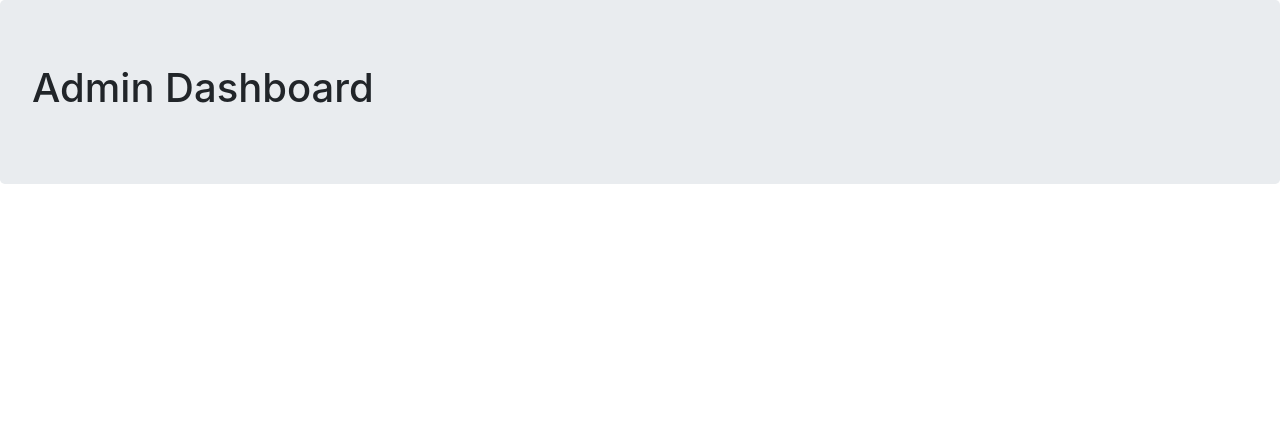
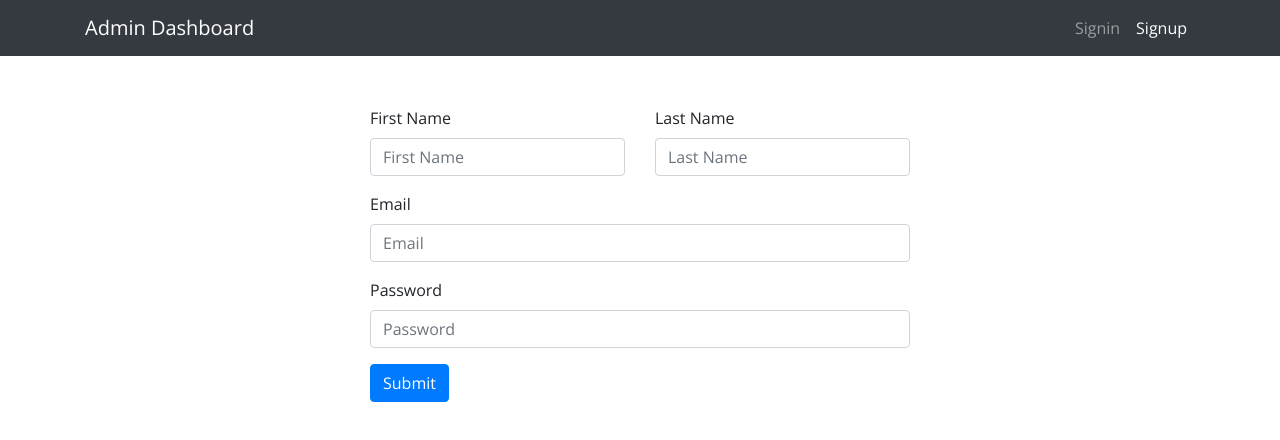
Before and after one commit to josephmathew900/flipkart-clone, a React (Create React App) app in the folder admin-app/: page /signup in a window 1280 px wide. Shown: the top 440 px of the page. Built offline with nearby package versions, Linux system fonts and the light colour scheme.

Commit message:
admin app layout - signin & signup

```diff
--- a/admin-app/src/App.js
+++ b/admin-app/src/App.js
@@ -1,14 +1,21 @@
 import './App.css';
-import { Jumbotron } from 'react-bootstrap';
+import { BrowserRouter as Router, Route, Switch } from 'react-router-dom';
+import Home from './containers/Home';
+import Signin from './containers/Signin';
+import Signup from './containers/Signup';
 
-function App() {
+const App = () => {
   return (
     <div className="App">
-      <Jumbotron>
-        <h1>Admin Dashboard</h1>
-      </Jumbotron>
+      <Router>
+        <Switch>
+          <Route exact path="/" component={Home} />
+          <Route path="/signin" component={Signin} />
+          <Route path="/signup" component={Signup} />
+        </Switch>
+      </Router>
     </div>
   );
-}
+};
 
 export default App;
--- /dev/null
+++ b/admin-app/src/components/Header/index.js
@@ -0,0 +1,45 @@
+import React from 'react';
+import { NavLink, Link } from 'react-router-dom';
+import { Navbar, Nav, NavDropdown, Container } from 'react-bootstrap';
+
+const Header = (props) => {
+  return (
+    <Navbar collapseOnSelect expand="lg" bg="dark" variant="dark">
+      <Container>
+        {/* <Navbar.Brand href="#home">Admin Dashboard</Navbar.Brand> */}
+        <Link to="/" className="navbar-brand">Admin Dashboard</Link>
+        <Navbar.Toggle aria-controls="responsive-navbar-nav" />
+        <Navbar.Collapse id="responsive-navbar-nav">
+          <Nav className="mr-auto">
+            {/* <NavDropdown title="Dropdown" id="collasible-nav-dropdown">
+              <NavDropdown.Item href="#action/3.1">Action</NavDropdown.Item>
+              <NavDropdown.Item href="#action/3.2">
+                Another action
+              </NavDropdown.Item>
+              <NavDropdown.Item href="#action/3.3">Something</NavDropdown.Item>
+              <NavDropdown.Divider />
+              <NavDropdown.Item href="#action/3.4">
+                Separated link
+              </NavDropdown.Item>
+            </NavDropdown> */}
+          </Nav>
+          <Nav>
+            {/* <Nav.Link href="#deets">Signin</Nav.Link> */}
+            <li className="nav-item">
+              <NavLink to="signin" className="nav-link">
+                Signin
+              </NavLink>
+            </li>
+            <li className="nav-item">
+              <NavLink to="signup" className="nav-link">
+                Signup
+              </NavLink>
+            </li>
+          </Nav>
+        </Navbar.Collapse>
+      </Container>
+    </Navbar>
+  );
+};
+
+export default Header;
--- /dev/null
+++ b/admin-app/src/components/Layout/index.js
@@ -0,0 +1,13 @@
+import React from 'react';
+import Header from '../Header';
+
+const Layout = (props) => {
+  return (
+    <>
+      <Header />
+      {props.children}
+    </>
+  );
+};
+
+export default Layout;
--- /dev/null
+++ b/admin-app/src/components/UI/Input/index.js
@@ -0,0 +1,19 @@
+import React from 'react';
+import { Form } from 'react-bootstrap';
+
+const Input = (props) => {
+  return (
+    <Form.Group controlId="formBasicEmail">
+      <Form.Label>{props.label}</Form.Label>
+      <Form.Control
+        type={props.type}
+        placeholder={props.placeholder}
+        value={props.value}
+        onChange={props.onChange}
+      />
+      <Form.Text className="text-muted">{props.errorMessage}</Form.Text>
+    </Form.Group>
+  );
+};
+
+export default Input;
--- /dev/null
+++ b/admin-app/src/containers/Home/index.js
@@ -0,0 +1,18 @@
+import React from 'react';
+import { Jumbotron } from 'react-bootstrap';
+import Layout from '../../components/Layout';
+
+const Home = () => {
+  return (
+    <Layout>
+      <Jumbotron
+        style={{ margin: '5rem', background: '#fff' }}
+        className="text-center"
+      >
+        <h1>Welcome to Admin Dashboard</h1>
+      </Jumbotron>
+    </Layout>
+  );
+};
+
+export default Home;
--- /dev/null
+++ b/admin-app/src/containers/Signin/index.js
@@ -0,0 +1,39 @@
+import React from 'react';
+import { Container, Form, Button, Row, Col } from 'react-bootstrap';
+import Layout from '../../components/Layout';
+import Input from '../../components/UI/Input';
+
+const Signin = () => {
+  return (
+    <Layout>
+      <Container>
+        <Row style={{ marginTop: '50px' }}>
+          <Col md={{ span: 6, offset: 3 }}>
+            <Form>
+              <Input
+                label="Email"
+                placeholder="Email"
+                value=""
+                type="email"
+                onChange={() => {}}
+              />
+
+              <Input
+                label="Password"
+                placeholder="Password"
+                value=""
+                type="password"
+                onChange={() => {}}
+              />
+              <Button variant="primary" type="submit">
+                Submit
+              </Button>
+            </Form>
+          </Col>
+        </Row>
+      </Container>
+    </Layout>
+  );
+};
+
+export default Signin;
--- /dev/null
+++ b/admin-app/src/containers/Signup/index.js
@@ -0,0 +1,59 @@
+import React from 'react';
+import { Container, Form, Button, Row, Col } from 'react-bootstrap';
+import Layout from '../../components/Layout';
+import Input from '../../components/UI/Input';
+
+const Signup = () => {
+  return (
+    <Layout>
+      <Container>
+        <Row style={{ marginTop: '50px' }}>
+          <Col md={{ span: 6, offset: 3 }}>
+            <Form>
+              <Row>
+                <Col md={6}>
+                  <Input
+                    label="First Name"
+                    placeholder="First Name"
+                    value=""
+                    type="text"
+                    onChange={() => {}}
+                  />
+                </Col>
+                <Col md={6}>
+                  <Input
+                    label="Last Name"
+                    placeholder="Last Name"
+                    value=""
+                    type="text"
+                    onChange={() => {}}
+                  />
+                </Col>
+              </Row>
+              <Input
+                label="Email"
+                placeholder="Email"
+                value=""
+                type="email"
+                onChange={() => {}}
+              />
+
+              <Input
+                label="Password"
+                placeholder="Password"
+                value=""
+                type="password"
+                onChange={() => {}}
+              />
+              <Button variant="primary" type="submit">
+                Submit
+              </Button>
+            </Form>
+          </Col>
+        </Row>
+      </Container>
+    </Layout>
+  );
+};
+
+export default Signup;
--- a/admin-app/src/index.css
+++ b/admin-app/src/index.css
@@ -1,8 +1,6 @@
 body {
   margin: 0;
-  font-family: -apple-system, BlinkMacSystemFont, 'Segoe UI', 'Roboto', 'Oxygen',
-    'Ubuntu', 'Cantarell', 'Fira Sans', 'Droid Sans', 'Helvetica Neue',
-    sans-serif;
+  font-family: 'Open Sans', sans-serif;
   -webkit-font-smoothing: antialiased;
   -moz-osx-font-smoothing: grayscale;
 }
```
